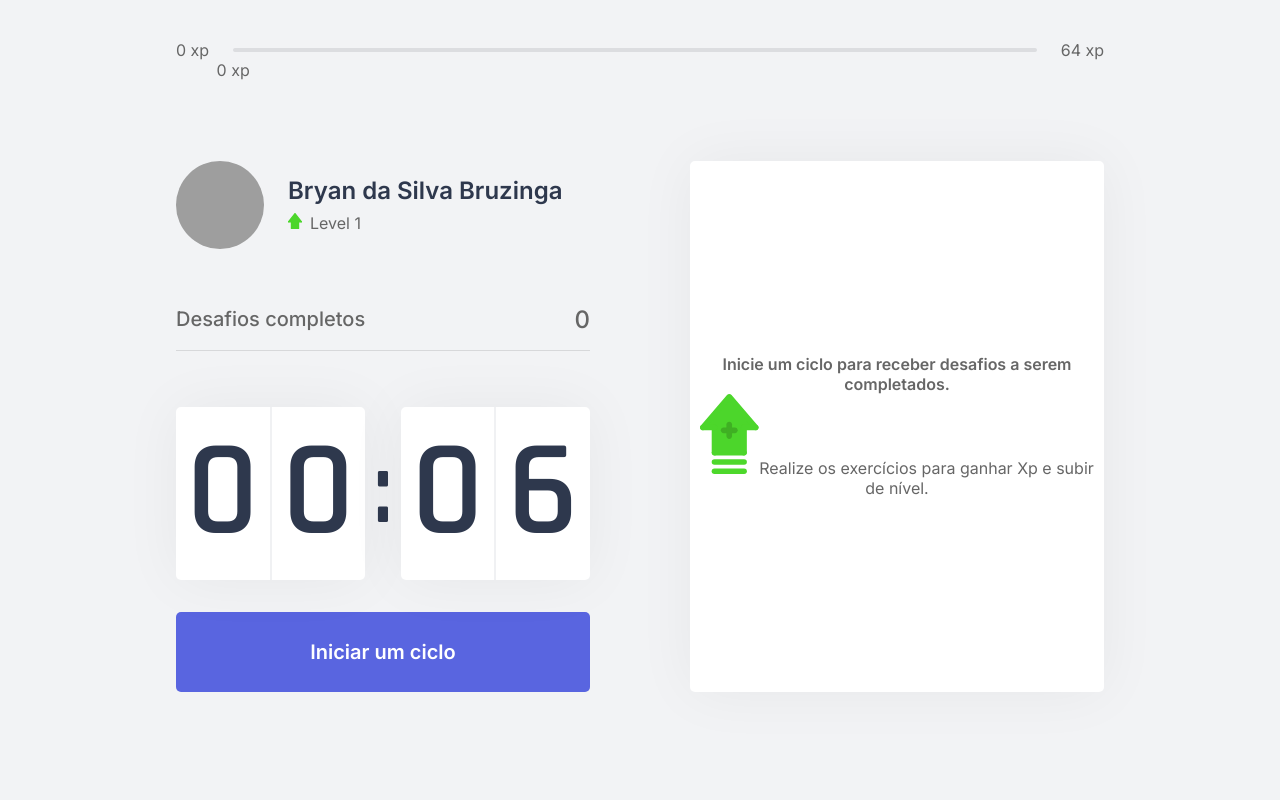
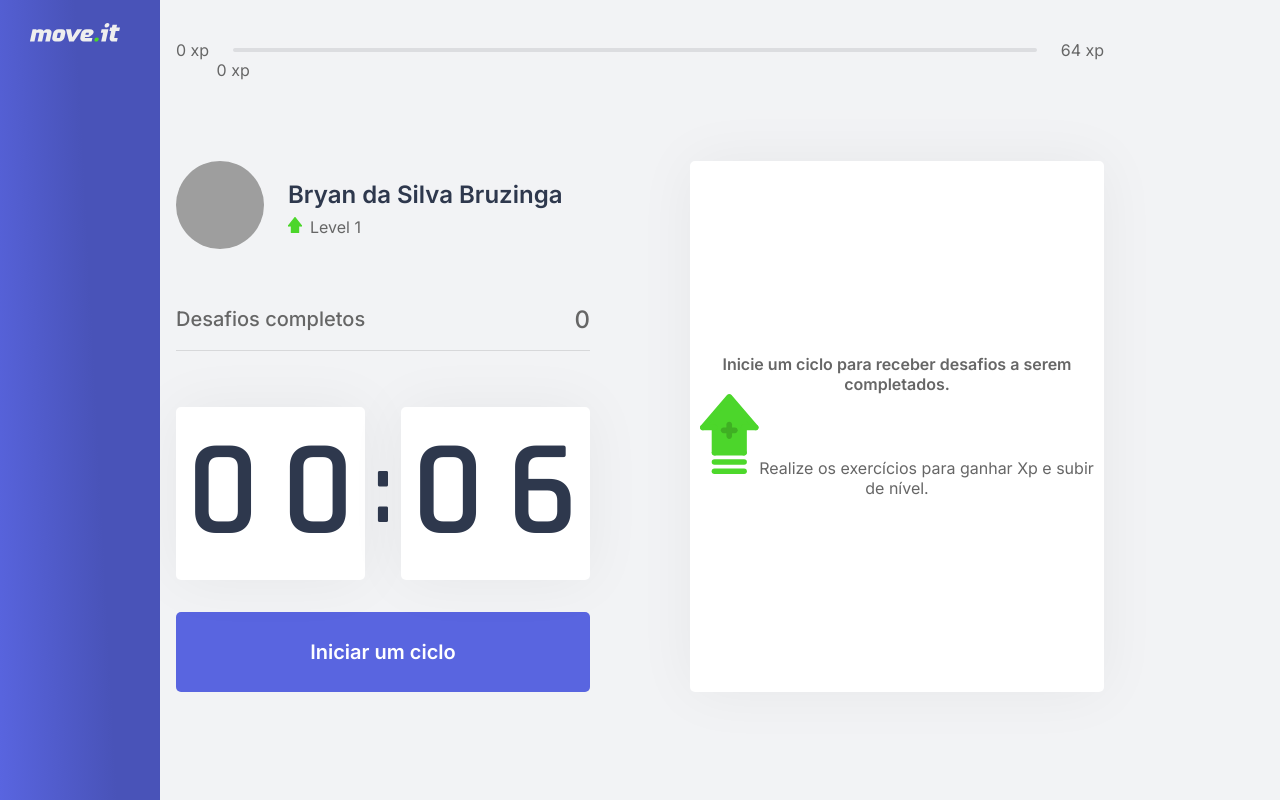
Before and after one commit to bryanbruzinga/Move-It, a Next.js app: page / in a window 1280 px wide. Built offline with nearby package versions, Linux system fonts and the light colour scheme; grey boxes are pictures that could not be loaded.

Commit message:
inclusão de sidebar e dark-mode baseado no sistema do usuário

```diff
--- a/package.json
+++ b/package.json
@@ -11,15 +11,14 @@
     "js-cookie": "^2.2.1",
     "next": "10.0.7",
     "react": "17.0.1",
-    "react-dom": "17.0.1",
-    "react-switch": "^6.0.0",
-    "styled-components": "^5.2.1"
+    "react-dom": "17.0.1"
   },
   "devDependencies": {
     "@types/js-cookie": "^2.2.6",
     "@types/node": "^14.14.31",
     "@types/react": "^17.0.2",
     "@types/react-dom": "^17.0.1",
+    "@types/styled-components": "^5.1.9",
     "typescript": "^4.1.5"
   }
 }
--- a/src/components/Profile.tsx
+++ b/src/components/Profile.tsx
@@ -10,7 +10,7 @@ export function Profile () {
         <div className={styles.profileContainer}>
             <img src="https://github.com/bryanbruzinga.png" alt="Bryan da Silva Bruzinga"/>
             <div>
-                <strong>Bryan da Silva Bruzinga</strong>
+                <p className="name"><strong>Bryan da Silva Bruzinga</strong></p>
 
                 <p>
                     <img src="icons/level.svg" alt="Level"/>
--- /dev/null
+++ b/src/components/Sidebar.tsx
@@ -0,0 +1,10 @@
+import React from 'react'
+import styles from '../styles/components/Sidebar.module.css';
+
+export function Sidebar () {
+    return (
+        <aside className={styles.container}>
+            <img className={styles.logoSidebar} src="./logo-sidebar.svg" alt="Move.It"/>
+        </aside>
+    )
+}
--- a/src/contexts/ChallengesContext.tsx
+++ b/src/contexts/ChallengesContext.tsx
@@ -77,7 +77,7 @@ export function ChallengesProvider({
     new Audio("/notification.mp3").play();
 
     if (Notification.permission === "granted") {
-      new Notification("Novo desafio 🎉", {
+      new Notification("Novo desafio disponível, bora desenferrujar o corpo 🏋️‍♂️", {
         body: `Valendo ${challenge.amount}xp!`,
       });
     }
--- a/src/pages/_document.tsx
+++ b/src/pages/_document.tsx
@@ -1,6 +1,4 @@
 import Document, {Html, Head, Main, NextScript } from 'next/document';
-import { ServerStyleSheet } from 'styled-components';
-
 
 export default class MyDocument extends Document {
     render() {
--- a/src/pages/index.tsx
+++ b/src/pages/index.tsx
@@ -5,7 +5,7 @@ import { Countdown } from "../components/Countdown";
 import { ExperienceBar } from "../components/ExperienceBar";
 import { Profile } from "../components/Profile";
 import { ChallengeBox } from "../components/ChallengeBox";
-
+import { Sidebar } from "../components/Sidebar";
 import Head from 'next/head';
 import styles from "../styles/pages/Home.module.css"
 import { CountdownProvider } from "../contexts/CountdownContext";
@@ -16,6 +16,7 @@ export default function Home(props) {
 
   return (
     <ChallengesProvider level={props.level} currentExperience={props.currentExperience} challengesCompleted={props.challengesCompleted}>
+        <Sidebar />
         <div className={styles.container}>
           <Head>
             <title>Início | move.it</title>
--- a/src/styles/components/ChallengeBox.module.css
+++ b/src/styles/components/ChallengeBox.module.css
@@ -105,3 +105,9 @@
         padding: 2rem;
     }
 }
+
+@media (prefers-color-scheme: dark) {
+    .ChallengeBoxContainer {
+        background: rgba(0, 0, 0, .7);
+    }
+}
--- a/src/styles/components/Countdown.module.css
+++ b/src/styles/components/Countdown.module.css
@@ -20,14 +20,6 @@
 
 .countdownContainer > div span {
     flex: 1;
-}
-
-.countdownContainer > div span:first-child {
-    border-right: 1px solid #f0f1f3;
-}
-
-.countdownContainer > div span:last-child {
-    border-left: 1px solid #f0f1f3;
 }
 
 .countdownContainer > span {
@@ -79,3 +71,12 @@
         font-size: 2rem;
     }
 }
+
+@media (prefers-color-scheme: dark) {
+    .countdownContainer > div {
+        background: none;
+    }
+    .countdownContainer {
+        color: white;
+    }
+}
--- a/src/styles/components/Profile.module.css
+++ b/src/styles/components/Profile.module.css
@@ -28,7 +28,8 @@
     margin-right: 0.5rem;
 }
 
-
-@media (max-width: 780px) {
-
+@media (prefers-color-scheme: dark) {
+    .profileContainer div strong {
+        color: white;
+    }
 }
--- /dev/null
+++ b/src/styles/components/Sidebar.module.css
@@ -0,0 +1,11 @@
+.container {
+    position: absolute;
+    width: 10rem;
+    height: 100vh;
+    background: linear-gradient(87deg, rgba(89,101,224,1) 0%, rgba(73,83,184,1) 58%);
+}
+
+.logoSidebar {
+    width: 120px;
+    height: 70px;
+}
--- a/src/styles/global.css
+++ b/src/styles/global.css
@@ -3,24 +3,9 @@
     padding: 0;
     box-sizing: border-box;
 }
-
 :root {
     --white: #fff;
     --background: #f2f3f5;
-    --gray-line: #dcdde0;
-    --text: #666;
-    --text-highlight: #b3b9ff;
-    --title: #2e384d;
-    --red: #e83f5b;
-    --green: #4cd62b;
-    --blue: #5965e0;
-    --blue-dark: #4953b8;
-    --blue-twitter: #2aa9e0;
-}
-
-.dark-mode:root {
-    --white: #fff;
-    --background: #2e384d;
     --gray-line: #dcdde0;
     --text: #666;
     --text-highlight: #b3b9ff;
@@ -61,3 +46,19 @@ a {
     text-decoration: none;
     color: inherit;
 }
+
+@media (prefers-color-scheme: dark) {
+    body {
+      background-color: rgba(0, 0, 0, .9);
+      color: #f0ece2;
+    }
+
+    h1, h2, strong, p {
+      color: #7579e7;
+    }
+
+    img {
+      filter: brightness(0.9);
+    }
+
+  }
```
Also changed, not shown: public/logo-sidebar.svg (added), 1 other file (tests, documents, lock files or other folders). Lines whose indentation alone changed are shown as unchanged.
